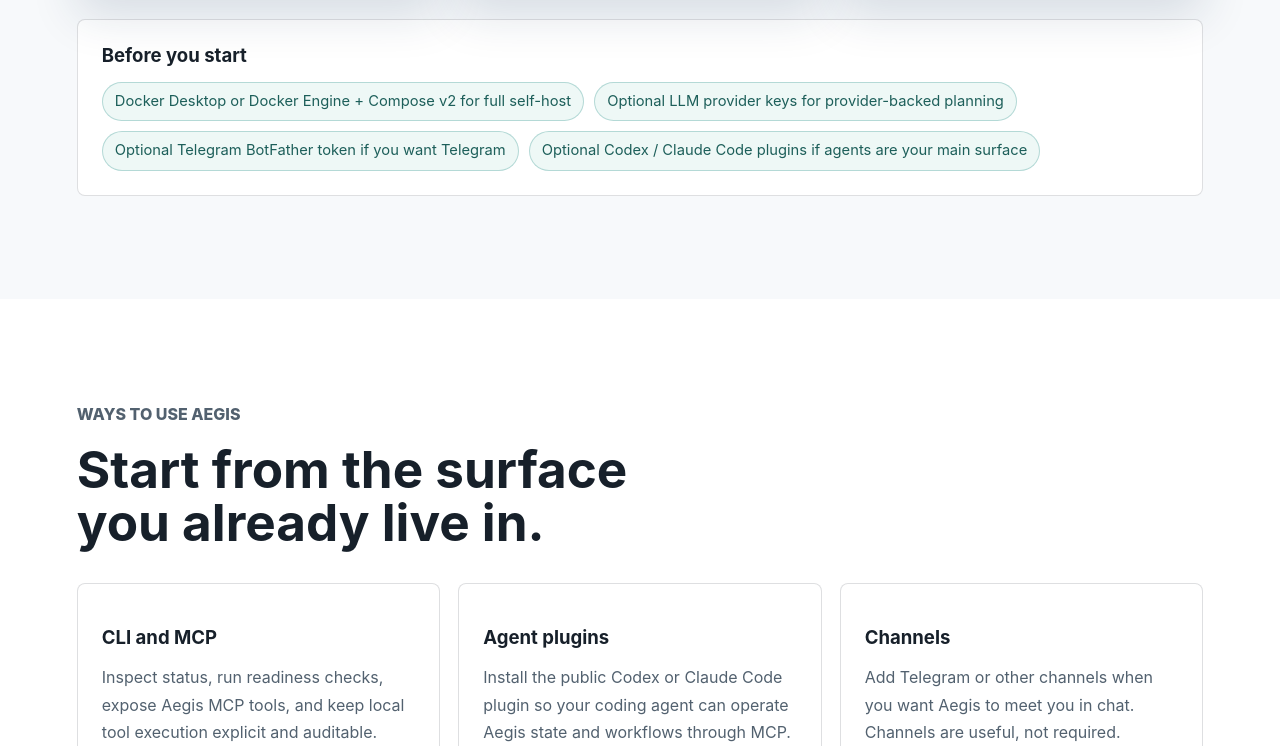
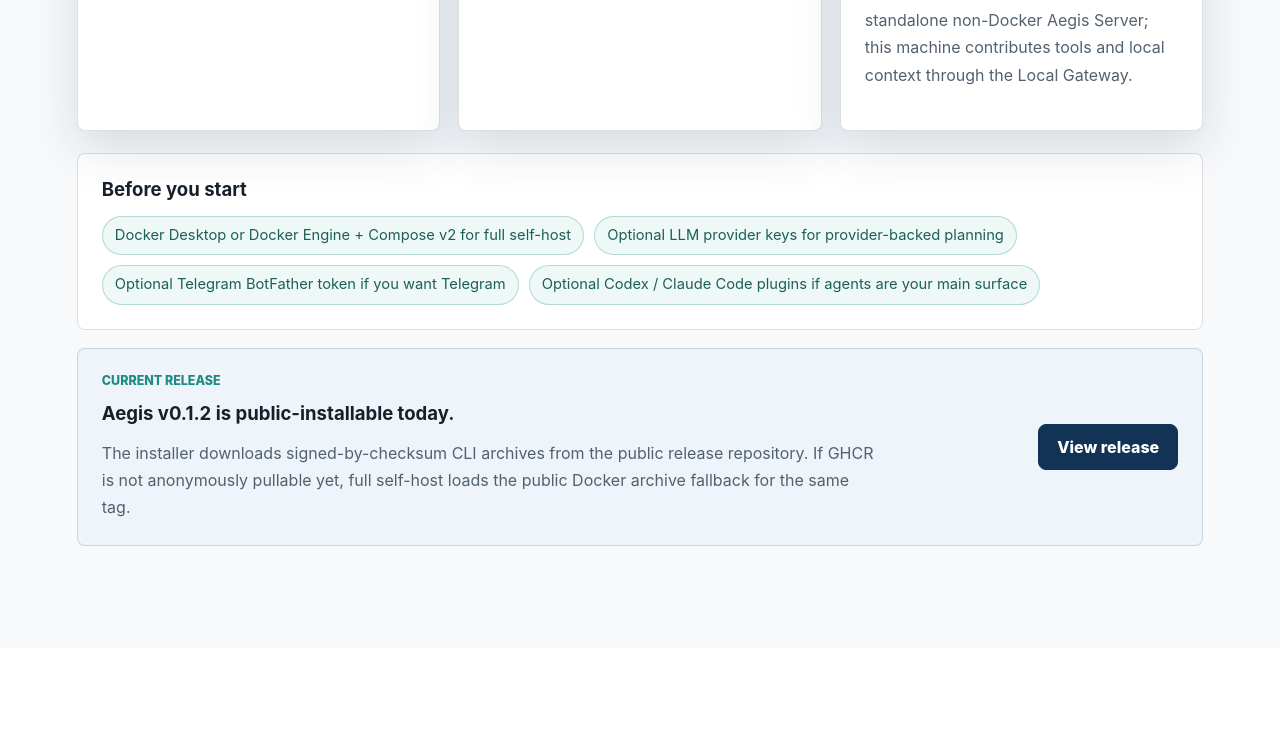
Before and after one commit to HaloForgeAI/aegis-site, a website: page public/index.html in a window 1280 px wide. Shown: the part 2177-2923 px from the top of the page. Drawn offline with Linux system fonts and the light colour scheme.

Commit message:
Clarify public install fallback on site

```diff
--- a/public/index.html
+++ b/public/index.html
@@ -128,6 +128,24 @@
               <li>Optional Codex / Claude Code plugins if agents are your main surface</li>
             </ul>
           </div>
+
+          <div class="release-panel" aria-label="Current public release">
+            <div>
+              <p class="eyebrow">Current release</p>
+              <h3>Aegis v0.1.2 is public-installable today.</h3>
+              <p>
+                The installer downloads signed-by-checksum CLI archives from
+                the public release repository. If GHCR is not anonymously
+                pullable yet, full self-host loads the public Docker archive
+                fallback for the same tag.
+              </p>
+            </div>
+            <a
+              class="button dark"
+              href="https://github.com/HaloForgeAI/aegis-release/releases/tag/v0.1.2"
+              >View release</a
+            >
+          </div>
         </div>
       </section>
 
--- a/public/styles.css
+++ b/public/styles.css
@@ -257,8 +257,28 @@
   background: var(--white);
 }
 
-.requirement-panel h3 {
+.requirement-panel h3,
+.release-panel h3 {
   margin-top: 0;
+}
+
+.release-panel {
+  display: flex;
+  align-items: center;
+  justify-content: space-between;
+  gap: 24px;
+  margin-top: 18px;
+  padding: 24px;
+  border: 1px solid rgba(27, 75, 130, 0.18);
+  border-radius: 8px;
+  background: #eef4f9;
+}
+
+.release-panel p:last-child {
+  max-width: 780px;
+  margin-bottom: 0;
+  color: var(--muted);
+  line-height: 1.68;
 }
 
 .pill-list {
@@ -306,6 +326,8 @@
 
 pre {
   overflow-x: auto;
+  white-space: pre-wrap;
+  overflow-wrap: anywhere;
   margin: 18px 0;
   padding: 16px;
   border-radius: 8px;
@@ -416,6 +438,7 @@
   }
 
   .hero {
+    align-items: flex-start;
     min-height: 82svh;
     background-position: right -120px bottom -40px;
     background-size: 460px;
@@ -427,6 +450,11 @@
   .feature-grid,
   .status-grid {
     grid-template-columns: 1fr;
+  }
+
+  .release-panel {
+    align-items: flex-start;
+    flex-direction: column;
   }
 
   h1 {
--- a/scripts/check-site.mjs
+++ b/scripts/check-site.mjs
@@ -29,6 +29,8 @@
   ["talents section", /id="talents"/],
   ["brand term", /chief-of-staff/],
   ["release link", /HaloForgeAI\/aegis-release/],
+  ["current release", /Aegis v0\.1\.2 is public-installable today/],
+  ["docker archive fallback", /public Docker archive\s+fallback/],
   ["agent plugins link", /HaloForgeAI\/aegis-agent-plugins/],
   ["talent center link", /HaloForgeAI\/aegis-talent-center/],
 ];
```
Also changed, not shown: README.md.
